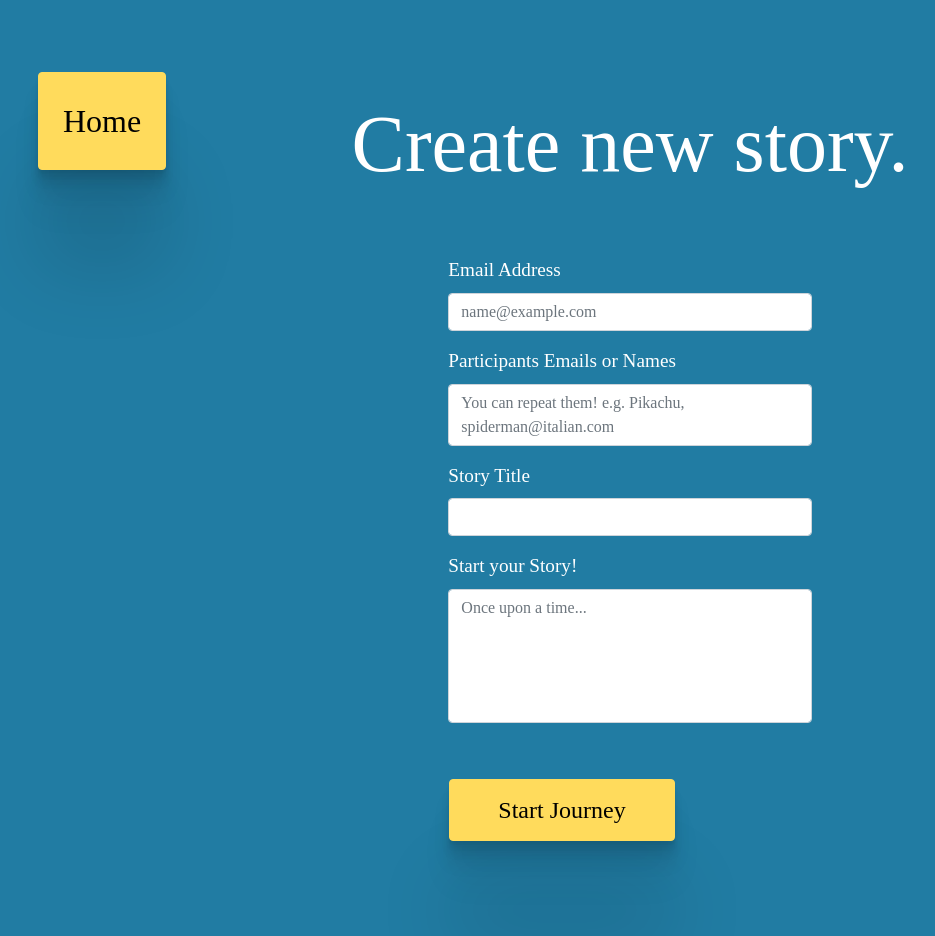
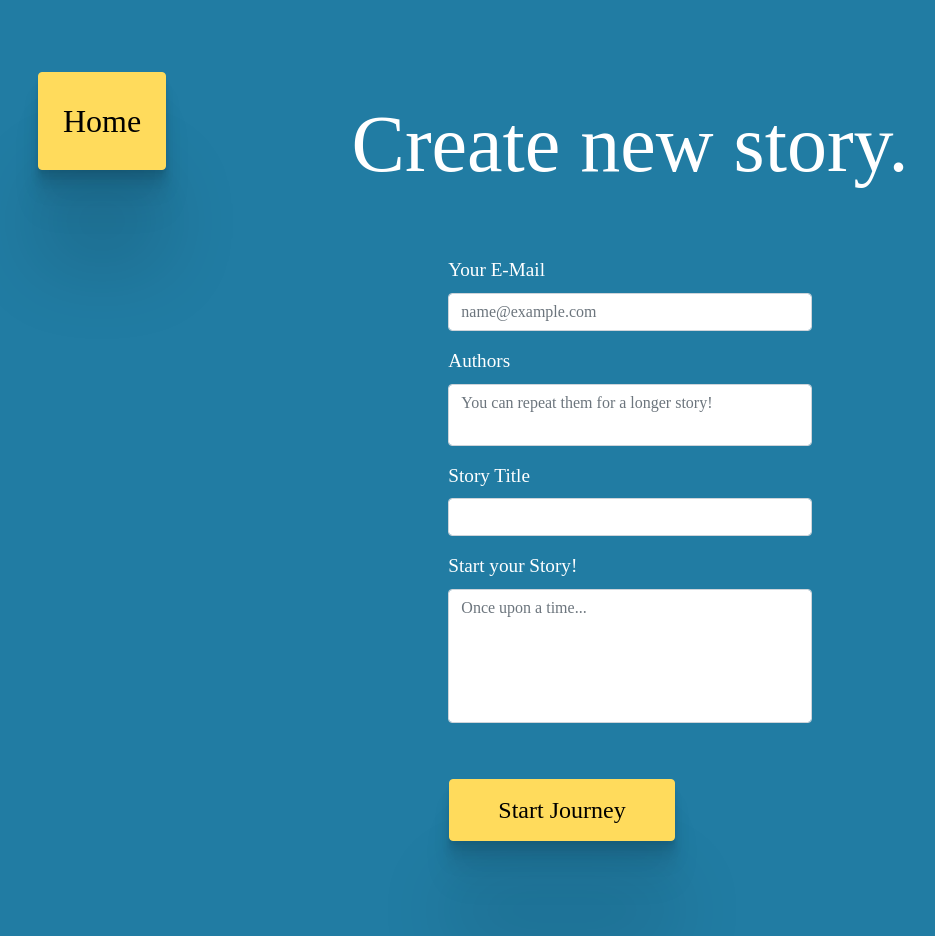
Before and after one commit to CivanErbay/tellzy, a React (Create React App) app: page /story in a window 1280 px wide. Shown: the whole page, without its empty margins (10-945 px from the left). Built offline with nearby package versions, Linux system fonts and the light colour scheme; no server answers; a web font is replaced by a local one.

Commit message:
IDEAS Document + CS content changes

```diff
--- a/src/Components/CreatingStory.jsx
+++ b/src/Components/CreatingStory.jsx
@@ -132,7 +132,7 @@ export default class CreatingStory extends Component {
                                     onSubmit={this.handleSubmit}
                                 >
                                     <Form.Group>
-                                        <Form.Label>Email Address</Form.Label>
+                                        <Form.Label>Your E-Mail</Form.Label>
                                         <Form.Control
                                             required
                                             type="email"
@@ -145,15 +145,13 @@ export default class CreatingStory extends Component {
                                     </Form.Group>
                                     {/* Participants */}
                                     <Form.Group>
-                                        <Form.Label>
-                                            Participants Emails or Names
-                                        </Form.Label>
+                                        <Form.Label>Authors</Form.Label>
                                         <Form.Control
                                             required
                                             as="textarea"
                                             rows="2"
                                             name="participantsEmails"
-                                            placeholder="You can repeat them! e.g. Pikachu, spiderman@italian.com"
+                                            placeholder="You can repeat them for a longer story!"
                                             onChange={this.handleChange.bind(
                                                 this
                                             )}
```
Also changed, not shown: IDEAS.txt (added).
